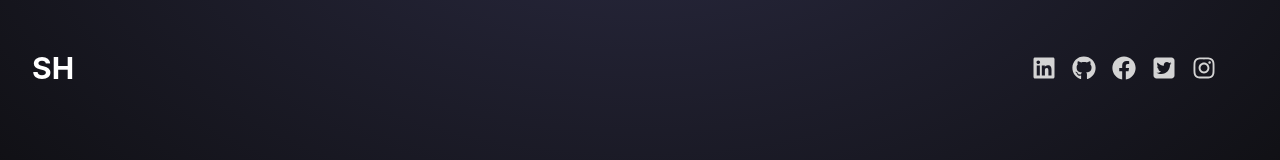
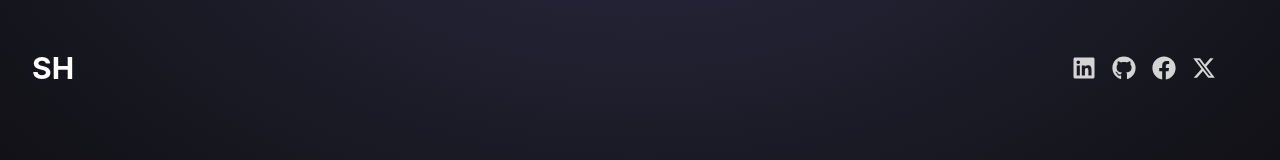
Before and after one commit to szymszaj/Portfolio, a React (Vite) app in the folder react-portfolio/: page / in a window 1280 px wide. Shown: the top 160 px of the page. Built offline with nearby package versions, Linux system fonts and the light colour scheme.

Commit message:
refactor: Replace individual social media links with a mapped array for Navbar component

```diff
--- a/react-portfolio/src/components/Navbar.jsx
+++ b/react-portfolio/src/components/Navbar.jsx
@@ -1,8 +1,7 @@
 import { FaLinkedin } from "react-icons/fa";
 import { FaGithub } from "react-icons/fa";
 import { FaFacebook } from "react-icons/fa";
-import { FaSquareTwitter } from "react-icons/fa6";
-import { FaInstagram } from "react-icons/fa6";
+import { FaXTwitter } from "react-icons/fa6";
 
 const Navbar = () => {
   return (
@@ -11,41 +10,26 @@ const Navbar = () => {
         <span className="text-3xl font-bold text-white">SH</span>
       </div>
       <div className="m-8 flex items-center justify-center gap-4 text-2xl">
-        <a
-          href="https://www.linkedin.com/in/szymon-zych-5b2950296/"
-          target="_blank"
-          rel="noopener noreferrer"
-        >
-          <FaLinkedin />
-        </a>
-        <a
-          href="https://github.com/szymszaj"
-          target="_blank"
-          rel="noopener noreferrer"
-        >
-          <FaGithub />
-        </a>
-        <a
-          href="https://www.facebook.com/"
-          target="_blank"
-          rel="noopener noreferrer"
-        >
-          <FaFacebook />
-        </a>
-        <a
-          href="https://x.com/SzymonZych12"
-          target="_blank"
-          rel="noopener noreferrer"
-        >
-          <FaSquareTwitter />
-        </a>
-        <a
-          href="https://www.instagram.com/szymszaj/"
-          target="_blank"
-          rel="noopener noreferrer"
-        >
-          <FaInstagram />
-        </a>
+        {[
+          {
+            href: "https://www.linkedin.com/in/szymon-zych-5b2950296/",
+            icon: FaLinkedin,
+          },
+          { href: "https://github.com/szymszaj", icon: FaGithub },
+          { href: "https://www.facebook.com", icon: FaFacebook },
+          { href: "https://x.com/SzymonZych12", icon: FaXTwitter },
+        ].map(({ href, icon: Icon }, index) => (
+          <a
+            key={index}
+            href={href}
+            target="_blank"
+            rel="noopener noreferrer"
+            className="group relative text-whitetransition-colors duration-300"
+          >
+            <Icon />
+            <span className="absolute left-0 bottom-[-8px] h-[2px] w-0 bg-current transition-all duration-300 group-hover:w-full"></span>
+          </a>
+        ))}
       </div>
     </nav>
   );
```
